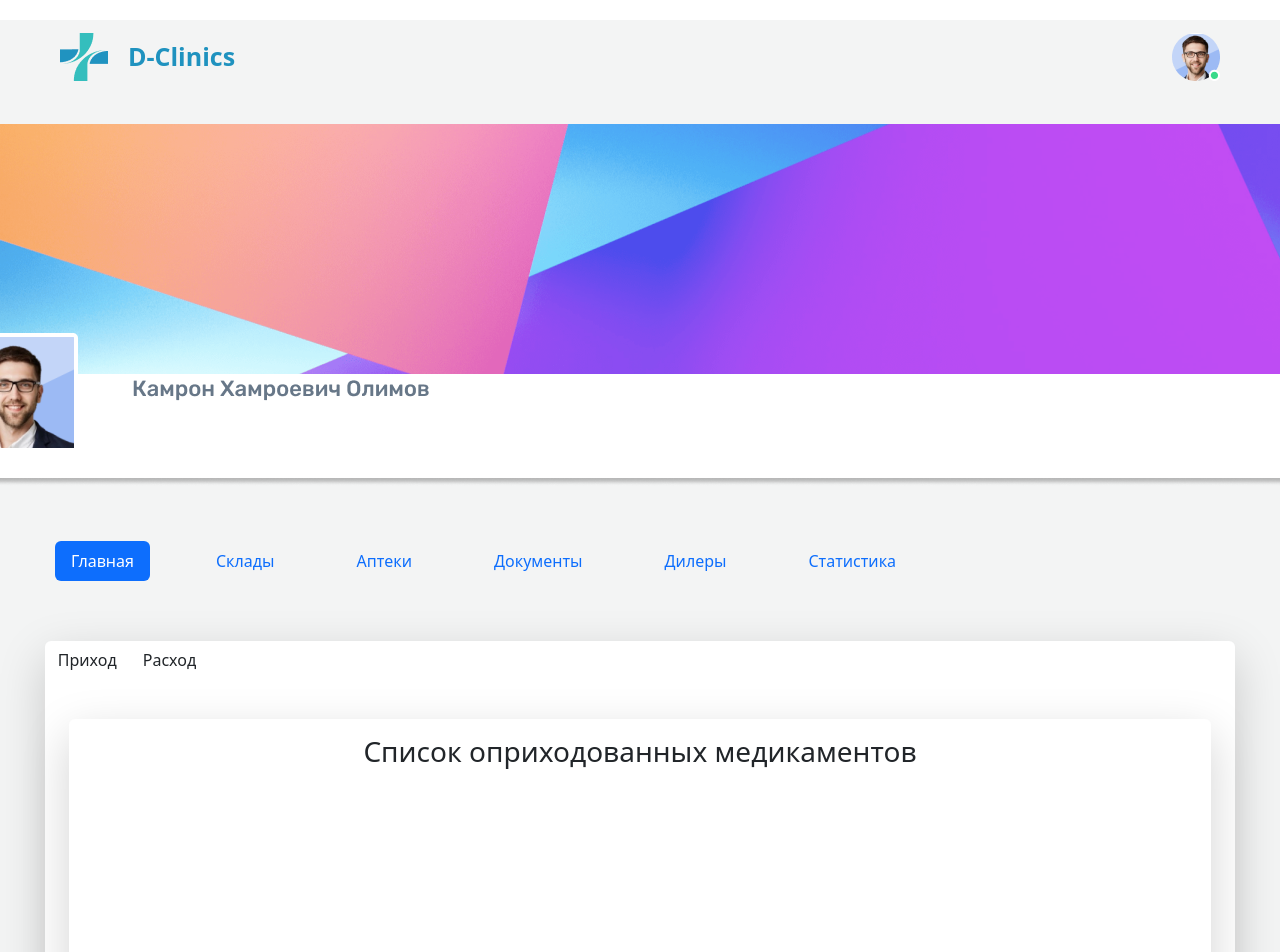
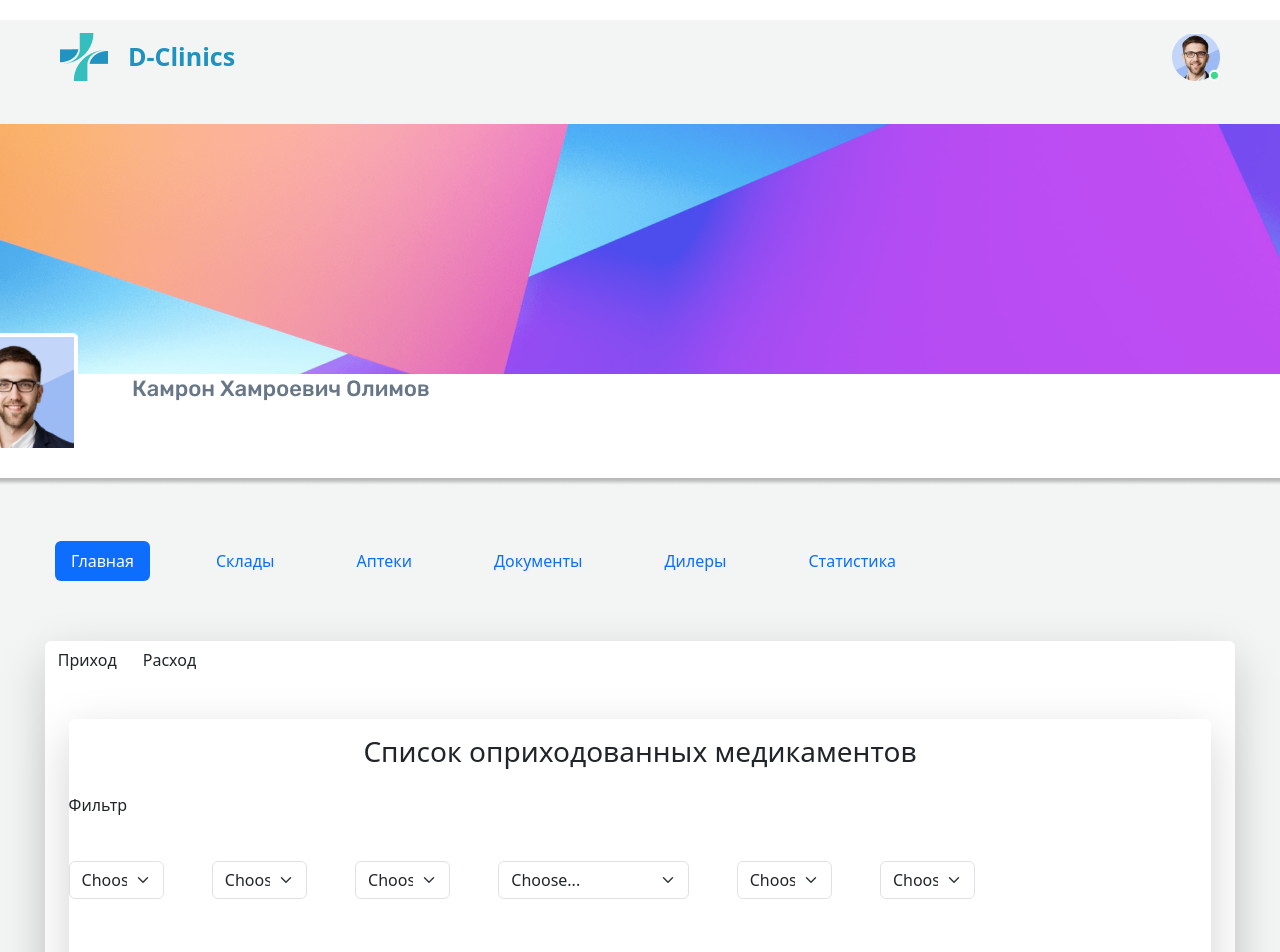
Before and after one commit to Shakhzod888/D-Clinics, a React (Create React App) app: page / in a window 1280 px wide. Shown: the top 952 px of the page. Built offline with nearby package versions, Linux system fonts and the light colour scheme.

Commit message:
added inputs

```diff
--- a/src/components/pages/basic/clinicsArrival/prikhot.jsx
+++ b/src/components/pages/basic/clinicsArrival/prikhot.jsx
@@ -7,6 +7,52 @@ function Prikhot() {
         <h3 className="text-center p-3 text-list">
           Список оприходованных медикаментов
         </h3>
+
+        <p>Фильтр</p>
+        <div className="d-flex flex-wrap pt-1 gap-5">
+          <div className="col-md-1">
+            <label for="inputState" className="form-label"></label>
+            <select id="inputState" className="form-select sell ">
+              <option selected>Choose...</option>
+              <option>...</option>
+            </select>
+          </div>
+          <div className="col-md-1">
+            <label for="inputState" className="form-label"></label>
+            <select id="inputState" className="form-select">
+              <option selected>Choose...</option>
+              <option>...</option>
+            </select>
+          </div>
+          <div className="col-md-1">
+            <label for="inputState" className="form-label"></label>
+            <select id="inputState" className="form-select ">
+              <option selected>Choose...</option>
+              <option>...</option>
+            </select>
+          </div>
+          <div className="col-md-2">
+            <label for="inputState" className="form-label"></label>
+            <select id="inputState" className="form-select">
+              <option selected>Choose...</option>
+              <option>...</option>
+            </select>
+          </div>
+          <div className="col-md-1">
+            <label for="inputState" className="form-label"></label>
+            <select id="inputState" className="form-select">
+              <option selected>Choose...</option>
+              <option>...</option>
+            </select>
+          </div>
+          <div className="col-md-1">
+            <label for="inputState" className="form-label"></label>
+            <select id="inputState" className="form-select">
+              <option selected>Choose...</option>
+              <option>...</option>
+            </select>
+          </div>
+        </div>
       </div>
     </>
   );
--- a/src/components/pages/basic/expenditure/expenditure.jsx
+++ b/src/components/pages/basic/expenditure/expenditure.jsx
@@ -1,12 +1,6 @@
 import React, { useState } from "react";
 
 function ExpenditureTab() {
-  const [activeTab, setActiveTab] = useState("pills-home");
-
-  const handleTabClick = (tab) => {
-    setActiveTab(tab);
-  };
-
   return (
     <>
       <div className="shadow basic_2 shadow-lg bg-body rounded">
```
Also changed, not shown: src/components/pages/sklad/sklad.jsx (added).
